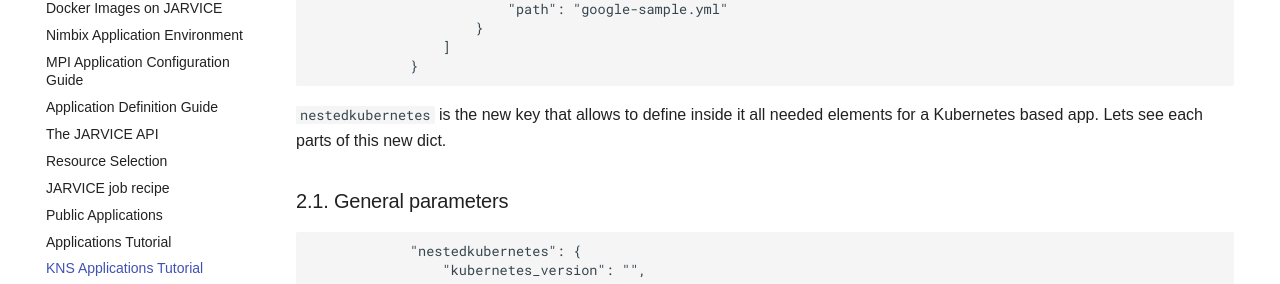
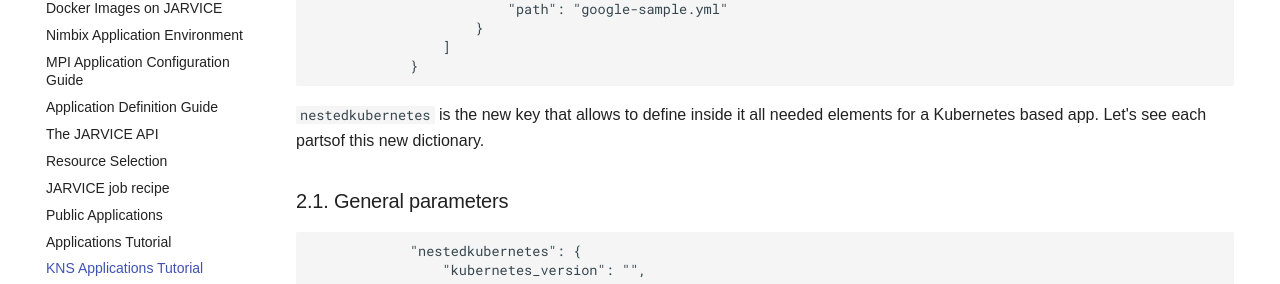
Before and after one commit to nimbix/jardoc, an MkDocs documentation site: the page built from docs/kns_apps_tutorial.md, in a window 1280 px wide and 900 px high, scrolled down 2994 px. Shown: the part 154-438 px from the top of the window. Built offline with MkDocs 1.6.1 and Material for MkDocs 9.7.7, drawn with Linux system fonts in a browser that asks for light colours.

Commit message:
Update docs/kns_apps_tutorial.md
Co-authored-by: Daniel <calvoad@gmail.com>

````diff
--- a/docs/kns_apps_tutorial.md
+++ b/docs/kns_apps_tutorial.md
@@ -132,7 +132,7 @@ For KNS jobs, `path` and `parameters` are not used, but need to be present for t
 ```
 
 `nestedkubernetes` is the new key that allows to define inside it all needed elements for a Kubernetes based app.
-Lets see each parts of this new dict.
+Let's see each partsof this new dictionary.
 
 ### 2.1. General parameters
 
````
